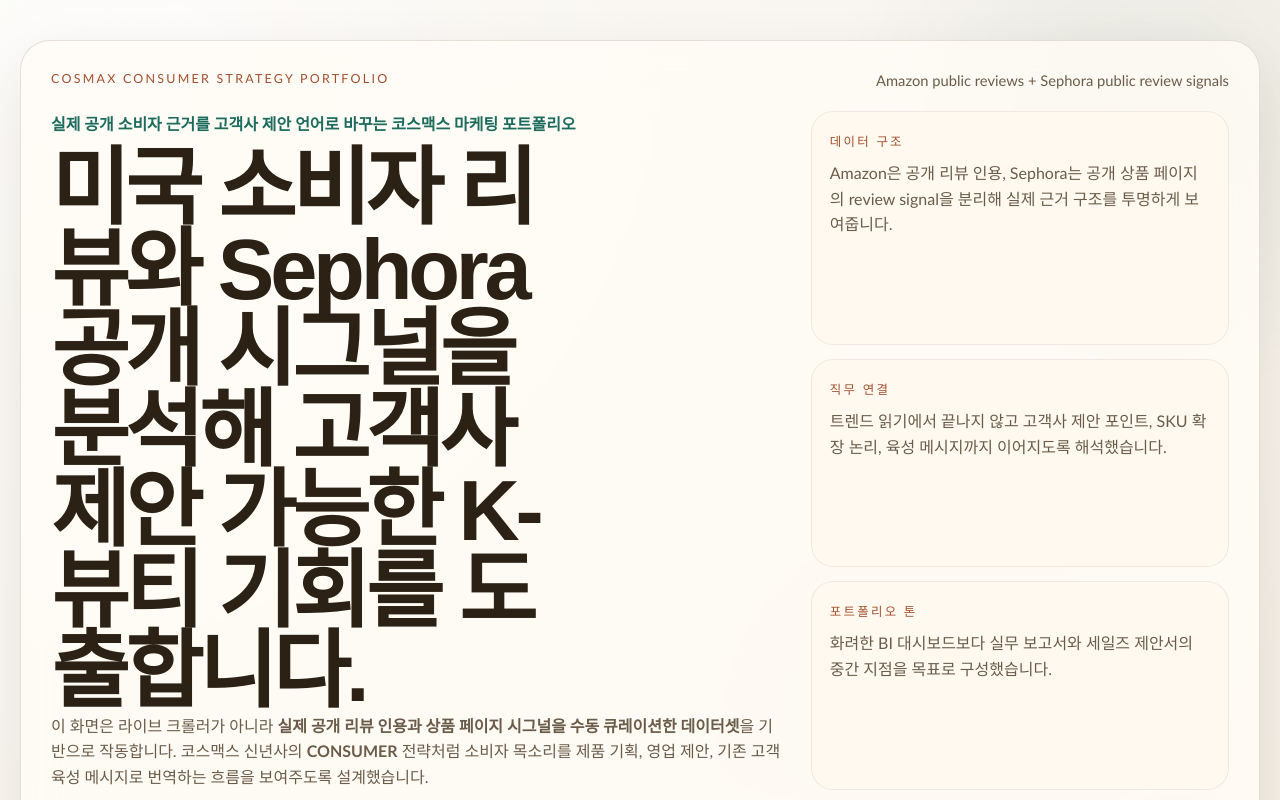
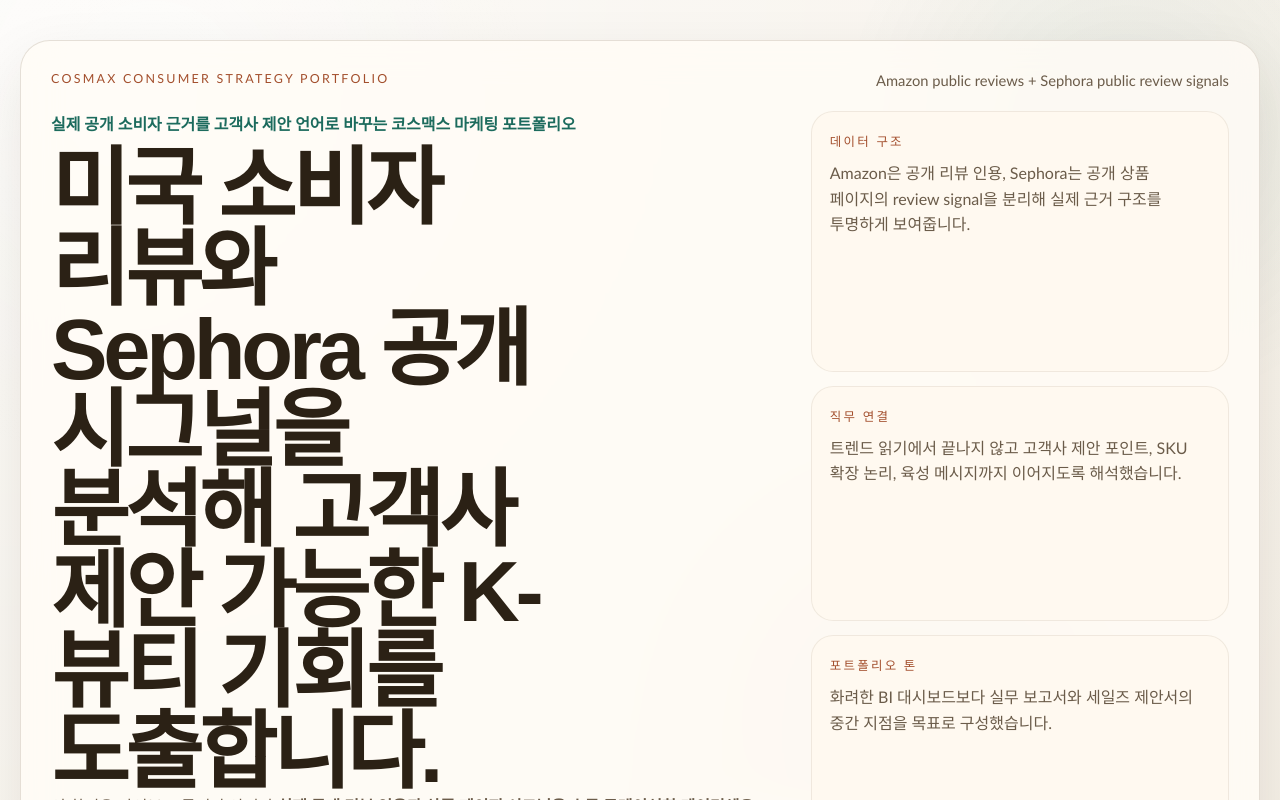
Before and after one commit to daseul1226/cosmax-consumer-sensing-portfolio, a Next.js app: page / in a window 1280 px wide. Shown: the top 800 px of the page. Built offline with nearby package versions, Linux system fonts and the light colour scheme; a web font is replaced by a local one.

Commit message:
Improve text wrapping rules

```diff
--- a/app/globals.css
+++ b/app/globals.css
@@ -33,6 +33,18 @@
   font: inherit;
 }
 
+button,
+label,
+span,
+strong,
+a,
+dt,
+dd,
+blockquote {
+  word-break: keep-all;
+  overflow-wrap: normal;
+}
+
 button {
   cursor: pointer;
 }
@@ -44,10 +56,16 @@
   font-family: Georgia, "Times New Roman", serif;
   font-weight: 600;
   letter-spacing: -0.03em;
+  word-break: keep-all;
+  overflow-wrap: normal;
+  text-wrap: balance;
 }
 
 p {
   margin: 0;
+  word-break: keep-all;
+  overflow-wrap: normal;
+  text-wrap: pretty;
 }
 
 .page-shell {
```
